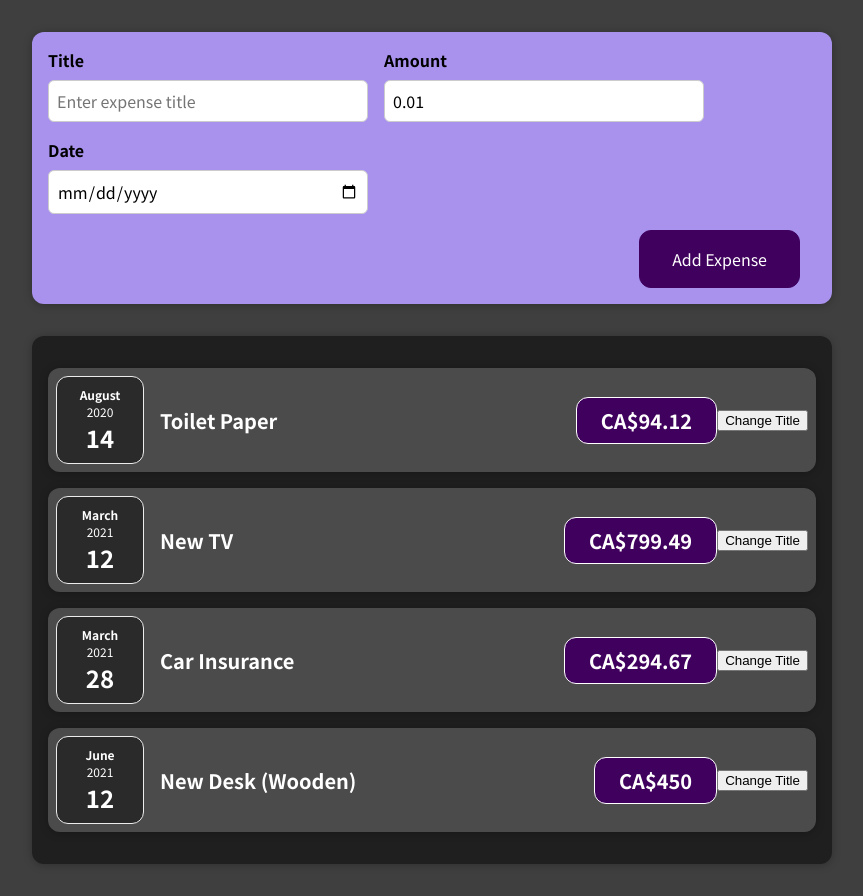
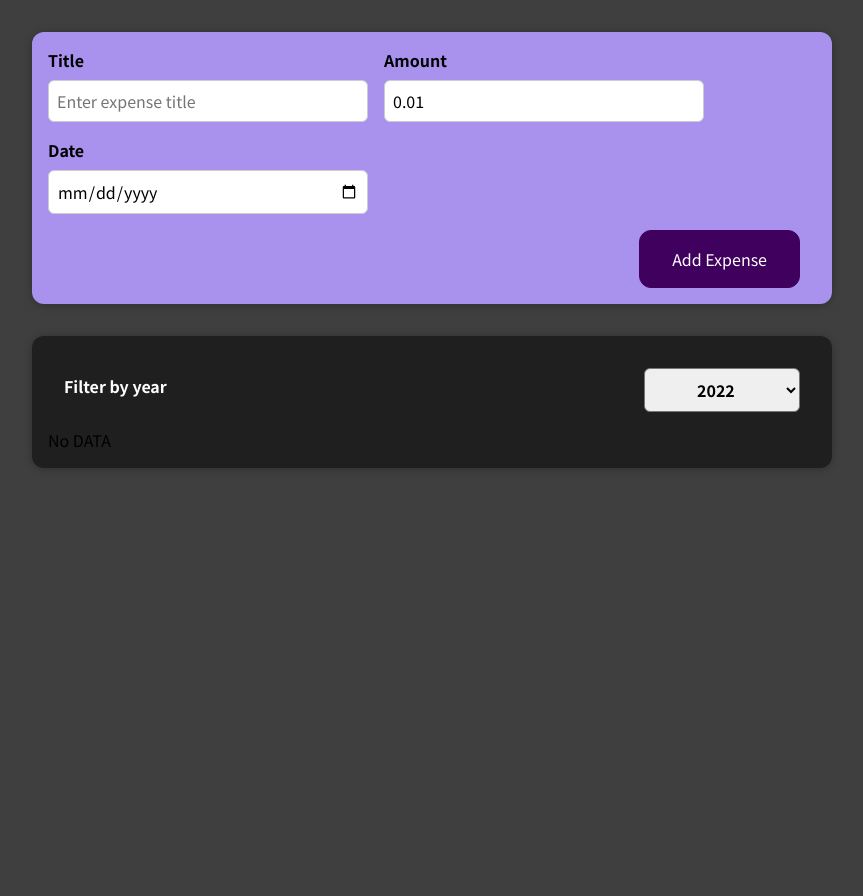
Before and after one commit to SahilFruitwala/react-complete-guide-course, a React (Create React App) app: page / in a window 1280 px wide. Shown: the whole page, without its empty margins (208-1071 px from the left). After the commit the page ends 800 px from the top, so only its background shows below. Built offline with nearby package versions, Linux system fonts and the light colour scheme; the HTML template or start-up script is replaced by a standard one.

Commit message:
Filter Data and update state

```diff
--- a/src/App.jsx
+++ b/src/App.jsx
@@ -1,15 +1,20 @@
-import ExpenseList from "./components/Expenses/ExpenseList";
+import { useState } from "react";
+import Expenses from "./components/Expenses/Expenses";
 import NewExpense from "./components/NewExpense/NewExpense";
 
-const App = () => {
-  const expenses = [
+const INITIAL_EXPENSES = [
   {
     id: "e1",
     title: "Toilet Paper",
     amount: 94.12,
     date: new Date(2020, 7, 14),
   },
-    { id: "e2", title: "New TV", amount: 799.49, date: new Date(2021, 2, 12) },
+  {
+    id: "e2",
+    title: "New TV",
+    amount: 799.49,
+    date: new Date(2021, 2, 12),
+  },
   {
     id: "e3",
     title: "Car Insurance",
@@ -23,10 +28,20 @@ const App = () => {
     date: new Date(2021, 5, 12),
   },
 ];
+
+const App = () => {
+  const [expenses, setExpenses] = useState(INITIAL_EXPENSES);
+
+  const onSaveExpenseData = (newData) => {
+    setExpenses((prevState) => {
+      return [newData, ...prevState];
+    });
+  };
+
   return (
     <div>
-      <NewExpense />
-      <ExpenseList expenses={expenses} />
+      <NewExpense onSaveExpenseData={onSaveExpenseData} />
+      <Expenses expenses={expenses} />
     </div>
   );
 };
--- /dev/null
+++ b/src/components/Expenses/ExpenseFilter.css
@@ -0,0 +1,24 @@
+.expenses-filter {
+  color: white;
+  padding: 0 1rem;
+}
+
+.expenses-filter__control {
+  display: flex;
+  width: 100%;
+  align-items: center;
+  justify-content: space-between;
+  margin: 1rem 0;
+}
+
+.expenses-filter label {
+  font-weight: bold;
+  margin-bottom: 0.5rem;
+}
+
+.expenses-filter select {
+  font: inherit;
+  padding: 0.5rem 3rem;
+  font-weight: bold;
+  border-radius: 6px;
+}
--- /dev/null
+++ b/src/components/Expenses/ExpenseFilter.jsx
@@ -0,0 +1,23 @@
+import "./ExpenseFilter.css";
+
+const ExpenseFilter = (props) => {
+  const yearChangeHandler = (event) => {
+    props.onChangeHandler(event.target.value);
+  };
+
+  return (
+    <div className="expenses-filter">
+      <div className="expenses-filter__control">
+        <label>Filter by year</label>
+        <select onChange={yearChangeHandler} value={props.selectedYear}>
+          <option value="2022">2022</option>
+          <option value="2021">2021</option>
+          <option value="2020">2020</option>
+          <option value="2019">2019</option>
+        </select>
+      </div>
+    </div>
+  );
+};
+
+export default ExpenseFilter;
--- a/src/components/Expenses/ExpenseItem.jsx
+++ b/src/components/Expenses/ExpenseItem.jsx
@@ -1,23 +1,17 @@
-import { useState } from "react";
-import "./ExpenseItem.css";
 import ExpenseDate from "./ExpenseDate";
 import Card from "../UI/Card";
 
+import "./ExpenseItem.css";
+
 const ExpenseItem = (props) => {
 
-  const [title, setTitle] = useState(props.title);
-
-  const clickHandler = () => {
-    setTitle("Clicked!");
-  };
   return (
     <Card className="expense-item">
       <ExpenseDate date={props.date} />
       <div className="expense-item__description">
-        <h2>{title}</h2>
+        <h2>{props.title}</h2>
         <div className="expense-item__price">CA${props.amount}</div>
       </div>
-      <button onClick={clickHandler}>Change Title</button>
     </Card>
   );
 };
--- a/src/components/Expenses/ExpenseList.jsx
+++ /dev/null
@@ -1,41 +0,0 @@
-import "./ExpenseList.css";
-import ExpenseItem from "./ExpenseItem";
-import Card from "../UI/Card";
-
-const ExpenseList = (props) => {
-  return (
-    <Card className="expenses">
-      {props.expenses.map((expense) => (
-        <ExpenseItem
-          key={expense.id}
-          title={expense.title}
-          amount={expense.amount}
-          date={expense.date}
-        />
-      ))}
-      {/* {
-      props.expenses.map((expense) => {
-         return ( <ExpenseItem
-            key={expense.id}
-            title={expense.title}
-            amount={expense.amount}
-            date={expense.date}
-          />
-        )}
-      )} */}
-
-      {/* <ExpenseItem
-        title={props.expenses[1]?.title}
-        amount={props.expenses[1]?.amount}
-        date={props.expenses[1]?.date}
-      />
-      <ExpenseItem
-        title={props.expenses[2]?.title}
-        amount={props.expenses[2]?.amount}
-        date={props.expenses[2]?.date}
-      /> */}
-    </Card>
-  );
-};
-
-export default ExpenseList;
--- /dev/null
+++ b/src/components/Expenses/Expenses.jsx
@@ -0,0 +1,90 @@
+import "./Expenses.css";
+import ExpenseItem from "./ExpenseItem";
+import Card from "../UI/Card";
+import ExpenseFilter from "./ExpenseFilter";
+import { useState } from "react";
+
+const ExpenseList = (props) => {
+  const [filteredYear, setFilteredYear] = useState(
+    new Date().getFullYear().toString()
+  );
+
+  const filterChangeHandler = (newYear) => {
+    setFilteredYear(newYear);
+  };
+
+  const filteredExpenses = props.expenses.filter((expense) => {
+    return expense.date.getFullYear() === +filteredYear;
+  });
+
+  return (
+    <Card className="expenses">
+      <ExpenseFilter
+        onChangeHandler={filterChangeHandler}
+        selectedYear={filteredYear}
+      />
+      {filteredExpenses.length === 0 && "No DATA"}
+      {filteredExpenses.length > 0 && filteredExpenses.map((expense) => (
+        <ExpenseItem
+          key={expense.id}
+          title={expense.title}
+          amount={expense.amount}
+          date={expense.date}
+        />
+      ))}
+      {/* {filteredExpenses.length > 0 ? filteredExpenses.map((expense) => (
+        <ExpenseItem
+          key={expense.id}
+          title={expense.title}
+          amount={expense.amount}
+          date={expense.date}
+        />
+      )) : "No DATA"} */}
+      {/* {filteredYear === "All"
+        ? props.expenses.map((expense) => (
+            <ExpenseItem
+              key={expense.id}
+              title={expense.title}
+              amount={expense.amount}
+              date={expense.date}
+            />
+          ))
+        : props.expenses
+            .filter(
+              (expense) =>
+                expense.date.getFullYear().toString() === filteredYear
+            )
+            .map((expense) => (
+              <ExpenseItem
+                key={expense.id}
+                title={expense.title}
+                amount={expense.amount}
+                date={expense.date}
+              />
+            ))} */}
+      {/* {
+      props.expenses.map((expense) => {
+         return ( <ExpenseItem
+            key={expense.id}
+            title={expense.title}
+            amount={expense.amount}
+            date={expense.date}
+          />
+        )}
+      )} */}
+
+      {/* <ExpenseItem
+        title={props.expenses[1]?.title}
+        amount={props.expenses[1]?.amount}
+        date={props.expenses[1]?.date}
+      />
+      <ExpenseItem
+        title={props.expenses[2]?.title}
+        amount={props.expenses[2]?.amount}
+        date={props.expenses[2]?.date}
+      /> */}
+    </Card>
+  );
+};
+
+export default ExpenseList;
--- a/src/components/NewExpense/ExpenseForm.jsx
+++ b/src/components/NewExpense/ExpenseForm.jsx
@@ -2,7 +2,7 @@ import { useState } from "react";
 
 import "./ExpenseForm.css";
 
-const ExpenseForm = () => {
+const ExpenseForm = (props) => {
   const [expenseData, setExpenseData] = useState({
     title: "",
     amount: "0.01",
@@ -22,13 +22,13 @@ const ExpenseForm = () => {
   const dateChanegHandler = (event) => {
     setExpenseData({
       ...expenseData,
-      date: new Date(event.target.value).toISOString().split("T")[0],
+      date: new Date(event.target.value),
     });
   };
 
   const submitHandler = (event) => {
     event.preventDefault();
-    console.log(expenseData);
+    props.onSaveExpenseData({...expenseData, id: Math.random().toString()});
     setExpenseData({
       title: "",
       amount: "0.01",
@@ -70,7 +70,11 @@ const ExpenseForm = () => {
             id="date"
             min="2019-01-01"
             max="2022-12-31"
-            value={expenseData.date}
+            value={
+              expenseData.date === ""
+                ? ""
+                : expenseData.date.toISOString().split("T")[0]
+            }
             onChange={dateChanegHandler}
           />
         </div>
--- a/src/components/NewExpense/NewExpense.jsx
+++ b/src/components/NewExpense/NewExpense.jsx
@@ -1,10 +1,10 @@
 import ExpenseForm from "./ExpenseForm";
 import "./NewExpense.css";
 
-const NewExpense = () => {
+const NewExpense = (props) => {
   return (
     <div className="new-expense">
-      <ExpenseForm />
+      <ExpenseForm onSaveExpenseData={props.onSaveExpenseData} />
     </div>
   );
 };
```
Also changed, not shown: src/components/Expenses/Expenses.css (renamed from src/components/Expenses/ExpenseList.css), src/components/Expenses/ExpensesList.css (added), src/components/Expenses/ExpensesList.jsx (added). Lines whose indentation alone changed are shown as unchanged.
